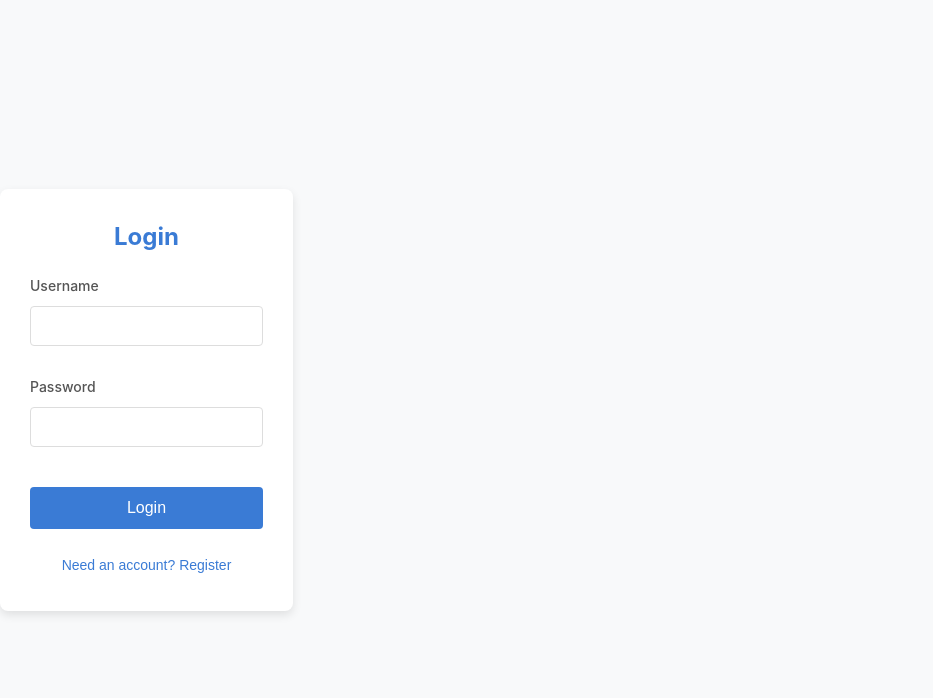
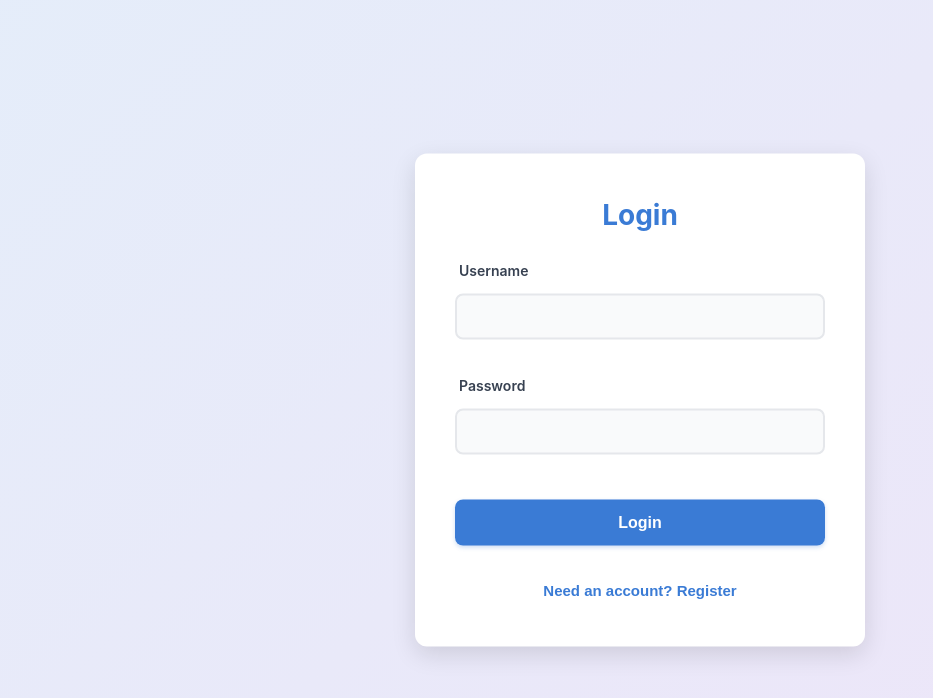
Before and after one commit to reda-akherfi/fomnedu, a React (Vite) app: page /auth in a window 1280 px wide. Shown: the top 698 px of the page, without its empty margins (0-933 px from the left). Built offline with nearby package versions, Linux system fonts and the light colour scheme.

Commit message:
fixin the login/register forms' styling

```diff
--- /dev/null
+++ b/src/auth-styles.css
@@ -0,0 +1,150 @@
+/* Enhanced Auth Styles */
+:root {
+  --primary-color-rgb: 58, 123, 213; /* RGB value of #3a7bd5 */
+}
+
+.auth-container {
+  position: fixed;
+  top: 0;
+  left: 0;
+  right: 0;
+  bottom: 0;
+  width: 100vw;
+  height: 100vh;
+  background-color: var(--background-color);
+  background-image: linear-gradient(135deg, rgba(59, 130, 246, 0.1) 0%, rgba(147, 51, 234, 0.1) 100%);
+  display: flex;
+  justify-content: center;
+  align-items: center;
+  padding: 0;
+  margin: 0;
+  overflow: hidden;
+}
+
+.auth-form-container {
+  position: absolute;
+  top: 50%;
+  left: 50%;
+  transform: translate(-50%, -50%);
+  background-color: white;
+  border-radius: 12px;
+  box-shadow: 0 8px 24px rgba(0, 0, 0, 0.12);
+  padding: 40px;
+  width: 100%;
+  max-width: 450px;
+  text-align: center;
+  transition: transform 0.3s ease, box-shadow 0.3s ease;
+}
+
+.auth-form-container:hover {
+  transform: translate(-50%, calc(-50% - 5px));
+  box-shadow: 0 12px 28px rgba(0, 0, 0, 0.15);
+}
+
+.auth-form-container h2 {
+  margin-bottom: 24px;
+  color: var(--primary-color);
+  font-size: 28px;
+  font-weight: 700;
+  text-align: center;
+}
+
+.auth-error {
+  background-color: #fee2e2;
+  color: #b91c1c;
+  padding: 12px 16px;
+  border-radius: 8px;
+  margin-bottom: 24px;
+  font-size: 14px;
+  text-align: left;
+  border-left: 4px solid #ef4444;
+}
+
+.auth-form {
+  display: flex;
+  flex-direction: column;
+  gap: 20px;
+}
+
+.auth-form .form-group {
+  display: flex;
+  flex-direction: column;
+  gap: 8px;
+  text-align: left;
+}
+
+.auth-form label {
+  font-weight: 600;
+  color: #374151;
+  font-size: 14px;
+  margin-left: 4px;
+}
+
+.auth-form input {
+  padding: 12px 16px;
+  border: 2px solid #e5e7eb;
+  border-radius: 8px;
+  font-size: 16px;
+  transition: all 0.2s ease;
+  background-color: #f9fafb;
+}
+
+.auth-form input:focus {
+  border-color: var(--primary-color);
+  outline: none;
+  box-shadow: 0 0 0 3px rgba(var(--primary-color-rgb), 0.1);
+  background-color: white;
+}
+
+.auth-button {
+  background-color: var(--primary-color);
+  color: white;
+  border: none;
+  border-radius: 8px;
+  padding: 14px;
+  font-size: 16px;
+  font-weight: 600;
+  cursor: pointer;
+  transition: all 0.2s ease;
+  margin-top: 10px;
+  box-shadow: 0 2px 4px rgba(var(--primary-color-rgb), 0.25);
+}
+
+.auth-button:hover {
+  background-color: var(--primary-color-dark);
+  transform: translateY(-2px);
+  box-shadow: 0 4px 8px rgba(var(--primary-color-rgb), 0.3);
+}
+
+.auth-button:active {
+  transform: translateY(0);
+}
+
+.auth-button:disabled {
+  opacity: 0.7;
+  cursor: not-allowed;
+  transform: none;
+  box-shadow: none;
+}
+
+.auth-toggle {
+  margin-top: 28px;
+  text-align: center;
+}
+
+.auth-toggle-button {
+  background: none;
+  border: none;
+  color: var(--primary-color);
+  cursor: pointer;
+  font-size: 15px;
+  font-weight: 600;
+  transition: all 0.2s ease;
+  padding: 8px 16px;
+  border-radius: 6px;
+}
+
+.auth-toggle-button:hover {
+  color: var(--primary-color-dark);
+  background-color: rgba(var(--primary-color-rgb), 0.05);
+}
--- a/src/main.tsx
+++ b/src/main.tsx
@@ -8,6 +8,7 @@ import './pomodoro-timer.css'
 import './timer-fix.css'
 import './section-controls-fix.css'
 import './react-icons-fix.css'
+import './auth-styles.css'
 
 ReactDOM.createRoot(document.getElementById('root')!).render(
   <React.StrictMode>
```
